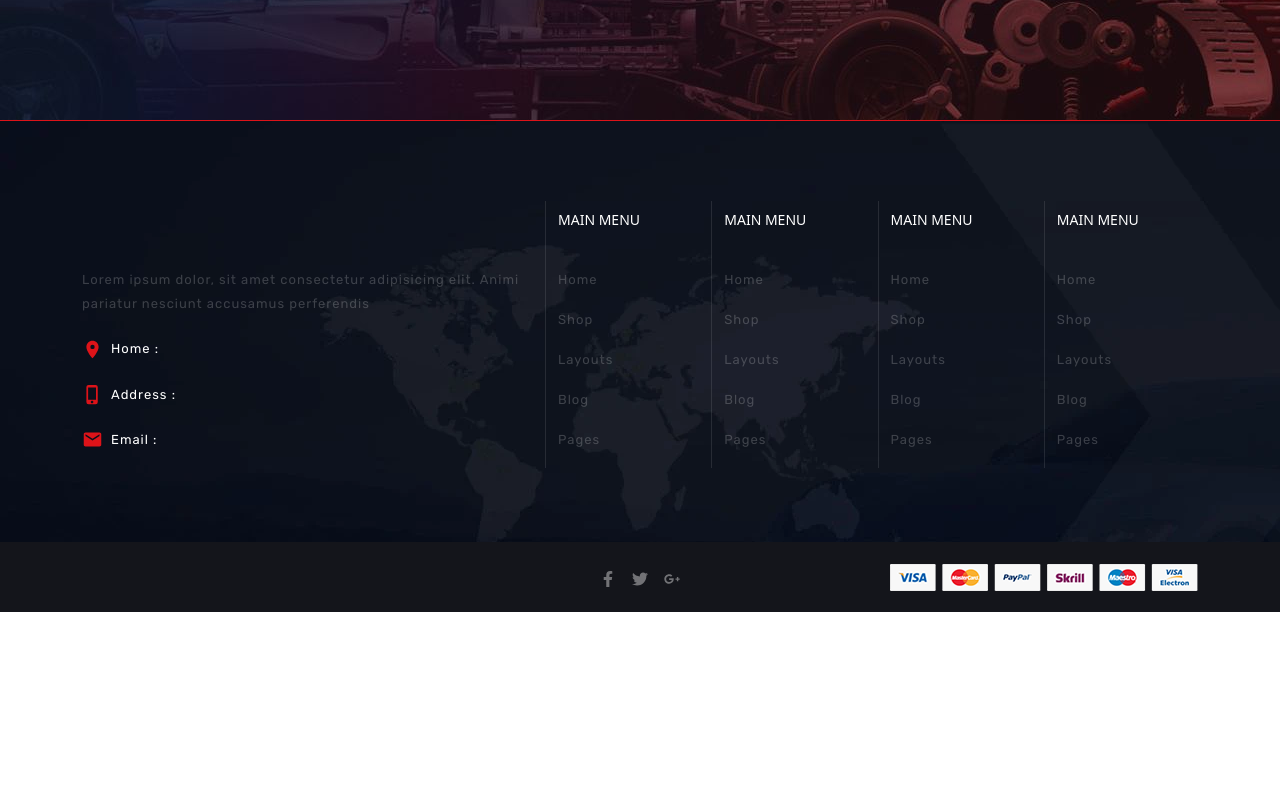
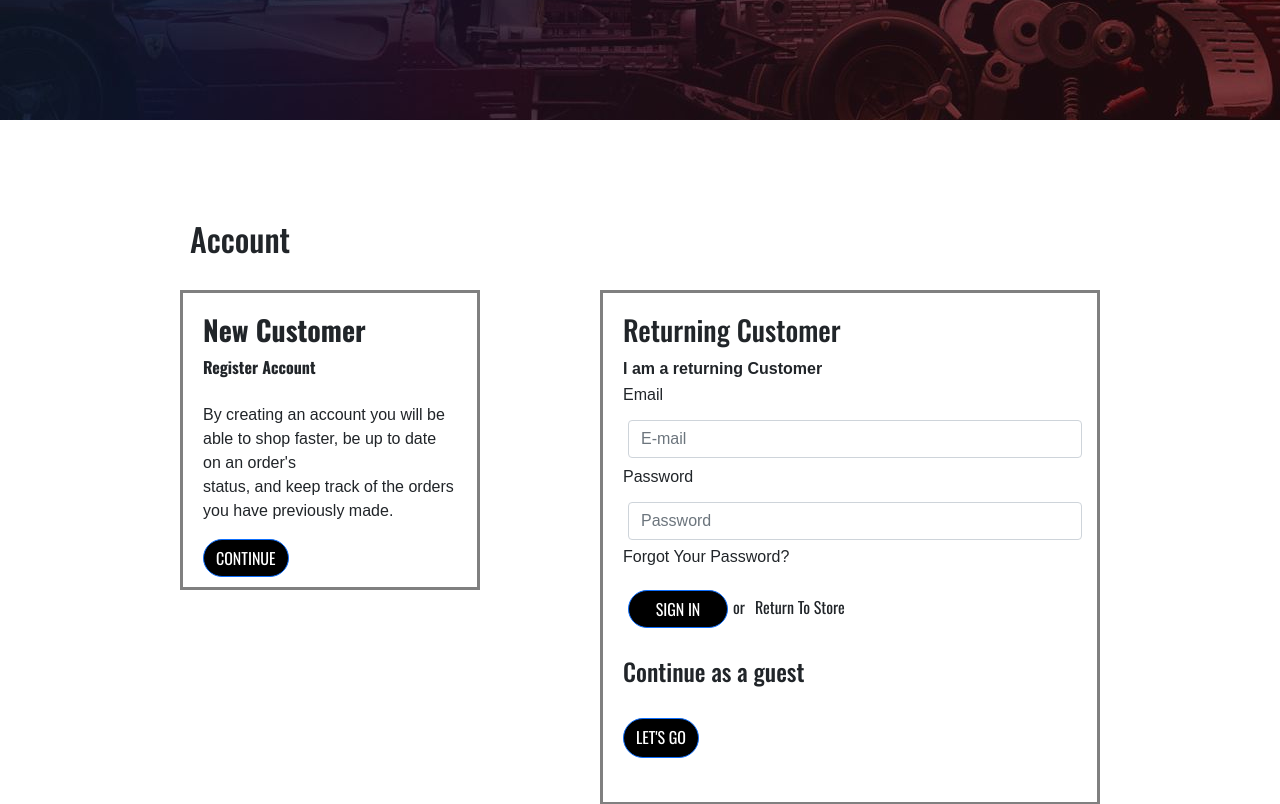
Before and after one commit to ramchandra-kumble/ReactJS, a React (Create React App) app: page /account/login in a window 1280 px wide. Shown: the part 280-1084 px from the top of the page. Before the commit the page ends 892 px from the top, so only its background shows below. Built offline with nearby package versions, Linux system fonts and the light colour scheme; a web font is replaced by a local one.

Commit message:
added login page

```diff
--- /dev/null
+++ b/src/pages/Account/Forgotpass.js
@@ -0,0 +1,43 @@
+import React from "react";
+import Login from "./Login";
+import { useHistory } from "react-router";
+import { Form } from "react-bootstrap";
+
+const Forgotpass = (props) => {
+  const { check, setCheck } = props;
+  return (
+    <div>
+      <br />
+      <h4>Reset Your Password</h4>
+      <p className="changeFont">
+        We will send you an email to reset your password
+      </p>
+      <Form.Label for="email" className="input-box-length">
+        Email
+      </Form.Label>
+      <Form.Control
+        type="email"
+        className="email"
+        placeholder="E-mail"
+        required
+      />
+      <input
+        type="submit"
+        value="SUBMIT"
+        class="btn btn-primary"
+        style={{
+          color: "white",
+          backgroundColor: "black",
+          borderRadius: "155px",
+          fontWeight: "20px",
+          width: "100px",
+          textAlign: "center",
+        }}
+      />
+      <span>or</span>&nbsp;
+      <span onClick={() => setCheck(0)}>Cancel</span>
+    </div>
+  );
+};
+
+export default Forgotpass;
--- a/src/pages/Account/Login.css
+++ b/src/pages/Account/Login.css
@@ -0,0 +1,217 @@
+.ACC {
+  font-family: "Oswald";
+  margin-left: 250px;
+}
+
+.main {
+  display: flex;
+  justify-content: space-around;
+  font-family: Oswald;
+  margin-left: 200px;
+  margin-right: 200px;
+}
+
+.forgotpass:hover {
+  text-decoration-color: green;
+}
+
+.changeFont {
+  font-family: sans-serif;
+}
+
+.toRegister {
+  padding: 20px;
+  border: 3px solid gray;
+  height: 220px;
+}
+
+.loginEntry {
+  padding: 20px;
+  border: 3px solid gray;
+}
+
+.input-box-length {
+  width: 500px;
+}
+
+@media (min-width: 1600px) and (max-width: 1800px) {
+  .ACC {
+    margin-left: 180px;
+  }
+
+  .main {
+    margin-left: 100px;
+    margin-right: 100px;
+  }
+  .toRegister {
+    padding: 20px;
+    border: 3px solid gray;
+    height: 290px;
+    width: 300px;
+  }
+
+  .loginEntry {
+    padding: 20px;
+    border: 3px solid gray;
+    height: auto;
+    width: 600px;
+  }
+}
+
+@media (min-width: 1400px) and (max-width: 1600px) {
+  .ACC {
+    margin-left: 150px;
+  }
+
+  .main {
+    margin-left: 100px;
+    margin-right: 100px;
+  }
+  .toRegister {
+    padding: 20px;
+    border: 3px solid gray;
+    height: 300px;
+    width: 300px;
+  }
+
+  .loginEntry {
+    padding: 20px;
+    border: 3px solid gray;
+    height: auto;
+    width: 550px;
+  }
+}
+
+@media (min-width: 1250px) and (max-width: 1400px) {
+  .ACC {
+    margin-left: 90px;
+  }
+  .toRegister {
+    padding: 20px;
+    border: 3px solid gray;
+    height: 300px;
+    width: 300px;
+  }
+
+  .loginEntry {
+    padding: 20px;
+    border: 3px solid gray;
+    height: auto;
+    width: 500px;
+  }
+  .main {
+    margin-left: 80px;
+    margin-right: 80px;
+    justify-content: space-between;
+  }
+}
+
+@media (min-width: 1100px) and (max-width: 1250px) {
+  .ACC {
+    margin-left: 70px;
+  }
+  .toRegister {
+    font-size: 14px;
+    padding: 20px;
+    border: 3px solid gray;
+    height: 300px;
+    width: 270px;
+  }
+
+  .loginEntry {
+    font-size: 14px;
+    padding: 20px;
+    border: 3px solid gray;
+    height: auto;
+    width: 400px;
+  }
+  .main {
+    margin-left: 50px;
+    margin-right: 50px;
+    justify-content: space-between;
+  }
+}
+
+@media (min-width: 900px) and (max-width: 1100px) {
+  .ACC {
+    margin-left: 30px;
+  }
+  .toRegister {
+    font-size: 12px;
+    padding: 20px;
+    border: 3px solid gray;
+    height: 300px;
+    width: 270px;
+  }
+
+  .loginEntry {
+    font-size: 12px;
+    padding: 20px;
+    border: 3px solid gray;
+    height: auto;
+    width: 400px;
+  }
+  .main {
+    margin-left: 0px;
+    margin-right: 0px;
+    justify-content: space-between;
+  }
+}
+
+@media (min-width: 600px) and (max-width: 900px) {
+  .ACC {
+    margin-left: 10px;
+  }
+  .toRegister {
+    font-size: 12px;
+    padding: 10px;
+    border: 0px;
+    height: 300px;
+    width: 270px;
+  }
+
+  .loginEntry {
+    font-size: 12px;
+    padding: 10px;
+    border: 0px;
+    height: auto;
+    width: 400px;
+  }
+  .main {
+    margin-left: 0px;
+    margin-right: 0px;
+    flex-direction: column;
+    justify-content: space-between;
+  }
+}
+
+@media (max-width: 600px) {
+  .ACC {
+    margin-left: 5px;
+  }
+  .toRegister {
+    font-size: 12px;
+    padding: 10px;
+    border: 0px;
+    height: auto;
+    width: auto;
+  }
+
+  .loginEntry {
+    font-size: 12px;
+    padding: 10px;
+    border: 0px;
+    height: auto;
+    width: auto;
+  }
+  .main {
+    margin-left: 0px;
+    margin-right: 0px;
+    flex-direction: column;
+    justify-content: space-between;
+  }
+  .fulll {
+    width: auto;
+    height: auto;
+  }
+}
--- a/src/pages/Account/Login.js
+++ b/src/pages/Account/Login.js
@@ -1,10 +1,85 @@
 import React from "react";
 import PageBanner from "../../components/commonComponent/PageBanner/PageBanner";
+import "./Login.css";
+import { Form } from "react-bootstrap";
+import Forgotpass from "./Forgotpass";
+import LoginMainComponent from "./LoginMainComponent";
+import { useState } from "react";
 
 const Login = () => {
+  const [check, setCheck] = useState(0);
   return (
-    <div>
+    <div className="fulll">
       <PageBanner title="Account" dontShowTitle={true} menu={true} />
+      <div style={{ padding: "100px" }}>
+        <h2 className="ACC">Account</h2>
+        <br />
+        <div className="main">
+          <div className="toRegister">
+            <h3>
+              <b>New Customer</b>
+            </h3>
+            <h7>
+              <b>Register Account</b>
+            </h7>
+            <br />
+            <br />
+            <p className="changeFont">
+              By creating an account you will be able to shop faster, be up to
+              date on an order's <br />
+              status, and keep track of the orders you have previously made.
+            </p>
+            <a
+              href="register"
+              id="button-account"
+              class="btn btn-primary"
+              style={{
+                color: "white",
+                backgroundColor: "black",
+                textAlign: "center",
+                borderRadius: "155px",
+              }}
+            >
+              CONTINUE
+            </a>
+          </div>
+          <div className="loginEntry">
+            <h3>Returning Customer</h3>
+            <h7 className="changeFont">
+              <b>I am a returning Customer</b>
+            </h7>
+            <br />
+            {check == 0 ? (
+              <div>
+                <LoginMainComponent check={check} setCheck={setCheck} />
+              </div>
+            ) : (
+              <div>
+                <Forgotpass check={check} setCheck={setCheck} />
+              </div>
+            )}
+            <h4>Continue as a guest</h4>
+            <br />
+            <a
+              href="/"
+              id="button-account"
+              class="btn btn-primary"
+              style={{
+                color: "white",
+                backgroundColor: "black",
+                borderRadius: "155px",
+                fontWeight: "20px",
+                height: "40px",
+                textAlign: "center",
+              }}
+            >
+              LET'S GO
+            </a>
+            <br />
+            <br />
+          </div>
+        </div>
+      </div>
     </div>
   );
 };
--- /dev/null
+++ b/src/pages/Account/LoginMainComponent.js
@@ -0,0 +1,61 @@
+import React from "react";
+import Login from "./Login";
+import Forgotpass from "./Forgotpass";
+import { useHistory } from "react-router";
+import { Form } from "react-bootstrap";
+import "./Login.css";
+
+const LoginMainComponent = (props) => {
+  const { check, setCheck } = props;
+  const history = useHistory();
+  return (
+    <div onSubmit={() => alert("Signed in Successfully")}>
+      <Form.Label for="email" className="changeFont input-box-length">
+        Email
+      </Form.Label>
+      <Form.Control
+        type="email"
+        className="changeFont"
+        placeholder="E-mail"
+        required
+      />
+      <Form.Label for="password" className="changeFont input-box-length">
+        Password
+      </Form.Label>
+      <Form.Control
+        type="password"
+        className="changeFont"
+        placeholder="Password"
+        required
+      />
+      <p onClick={() => setCheck(1)} className="changeFont">
+        Forgot Your Password?
+      </p>
+      <input
+        type="submit"
+        value="SIGN IN"
+        class="btn btn-primary"
+        style={{
+          color: "white",
+          backgroundColor: "black",
+          borderRadius: "155px",
+          fontWeight: "20px",
+          width: "100px",
+          textAlign: "center",
+        }}
+      />
+      <span>or</span>
+      <span
+        href="#"
+        className="return"
+        onClick={() => history.push("/products")}
+      >
+        Return To Store
+      </span>
+      <br />
+      <br />
+    </div>
+  );
+};
+
+export default LoginMainComponent;
```
